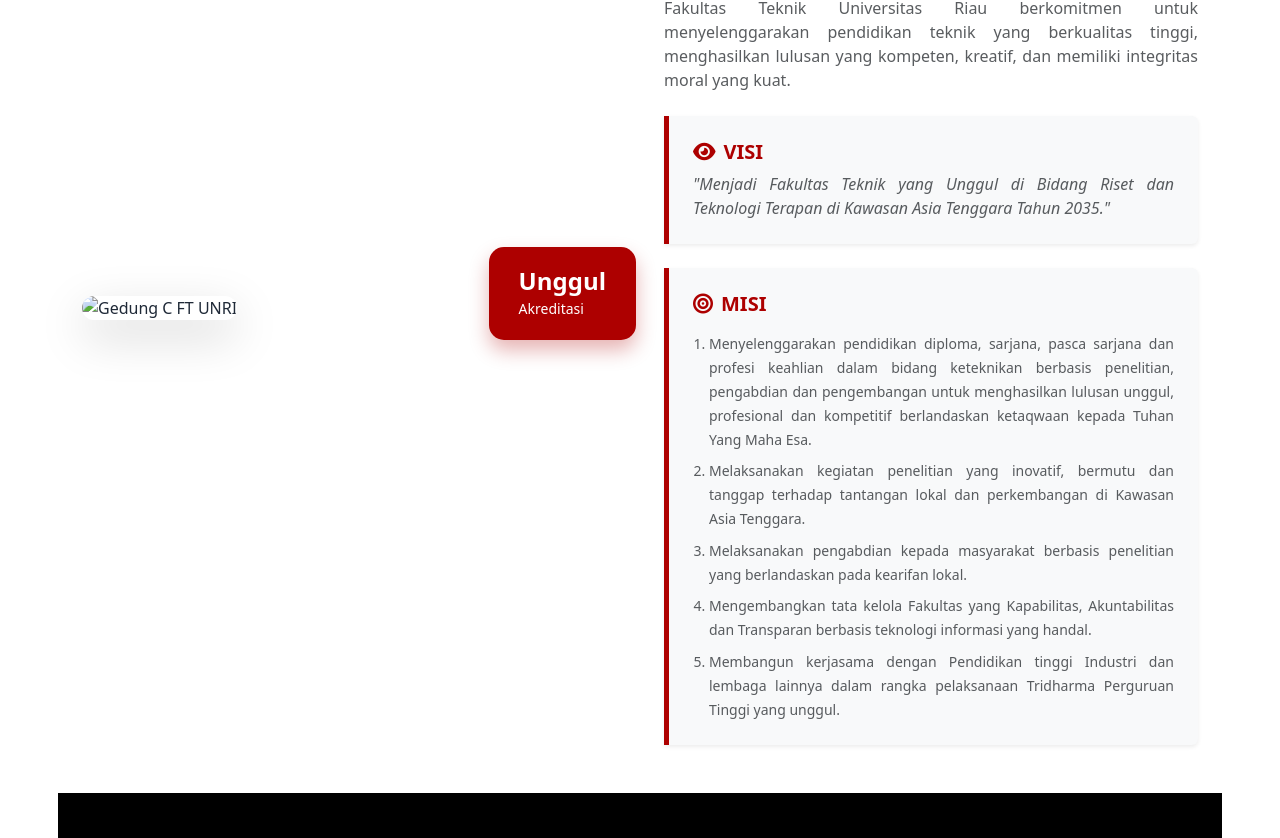
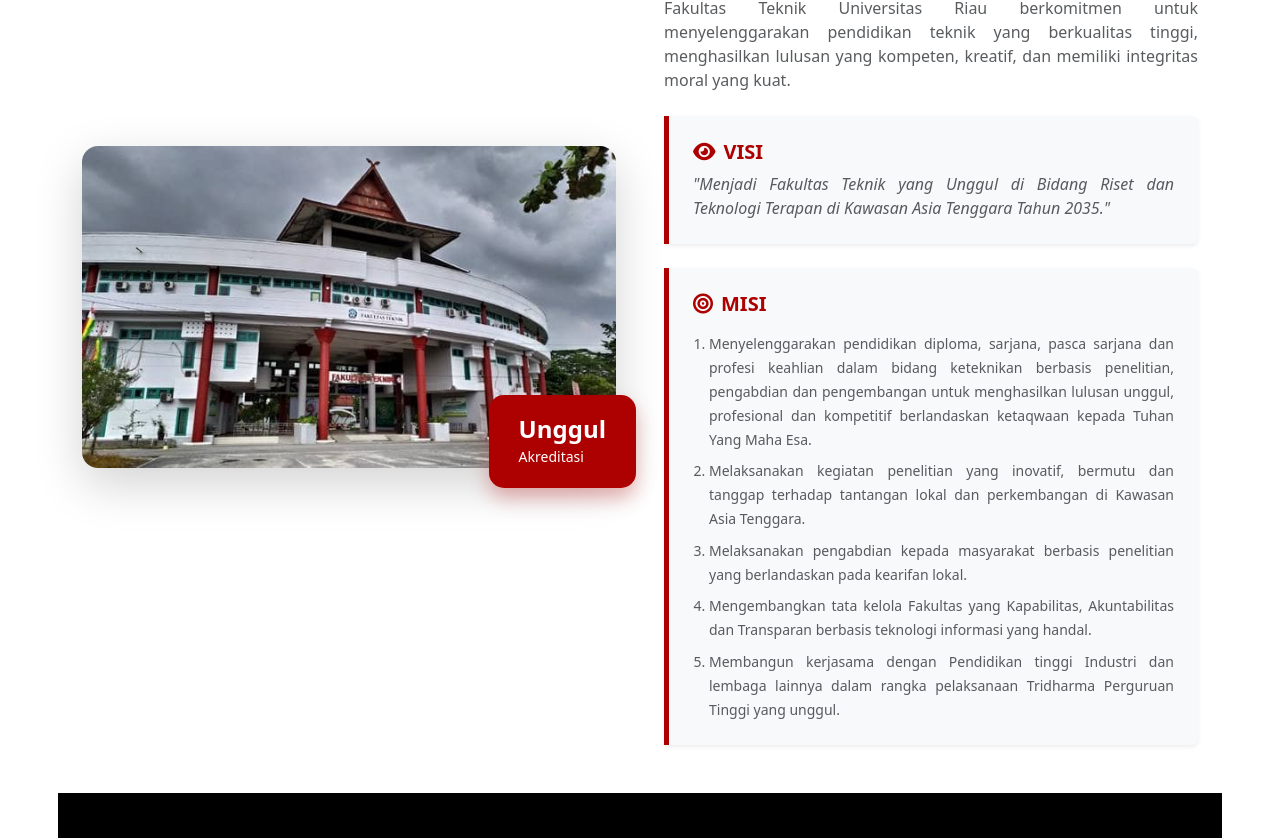
Before and after one commit to maulana-ib/UTS-DPW-Kelompok-11.github.io, a plain HTML site: page index.html in a window 1280 px wide. Shown: the part 1273-2111 px from the top of the page. Drawn offline with nearby package versions, Linux system fonts and the light colour scheme; a script that the page names is missing.

Commit message:
Update index.html

```diff
--- a/index.html
+++ b/index.html
@@ -156,7 +156,7 @@
         <div class="row g-5 align-items-center">
             <div class="col-lg-6">
                 <div class="position-relative">
-                    <img src="gedung_c.png" alt="Gedung C FT UNRI" class="img-fluid rounded-4 shadow-lg">
+                    <img src="gedung_c.jpg" alt="Gedung C FT UNRI" class="img-fluid rounded-4 shadow-lg">
                     <div class="experience-badge">
                         <span class="fw-bold d-block h4 mb-0">Unggul</span>
                         <small>Akreditasi</small>
```
